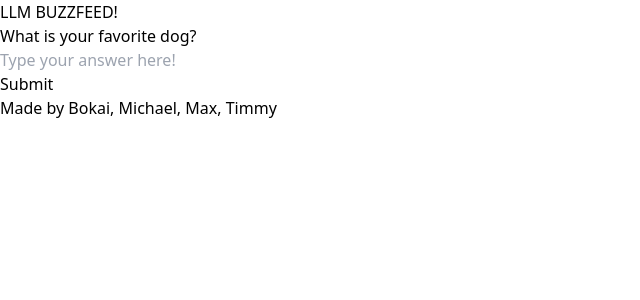
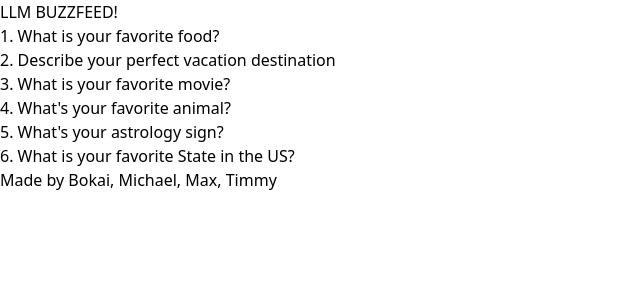
Before and after one commit to Timfon/LLM-Buzzfeed, a React (Vite) app in the folder frontend/: page /quiz in a window 1280 px wide. Shown: the top 300 px of the page, without its empty margins (0-640 px from the left). Built offline with nearby package versions, Linux system fonts and the light colour scheme.

Commit message:
quiz functionality

```diff
--- a/frontend/src/layout/RootLayout.tsx
+++ b/frontend/src/layout/RootLayout.tsx
@@ -1,4 +1,4 @@
-import { Outlet } from "react-router-dom";
+import { Outlet, Link } from "react-router-dom";
 
 export default function Root() {
     return (
@@ -22,7 +22,7 @@ export default function Root() {
 function Head() {
   return (
     <div>
-        LLM BUZZFEED!
+        <Link to = "/">LLM BUZZFEED!</Link>
     </div>
   )
 }
--- a/frontend/src/pages/quiz.tsx
+++ b/frontend/src/pages/quiz.tsx
@@ -1,28 +1,17 @@
-
+import { questions, qData } from "../utils/questions";
 
 export default function Quiz() {
     return (
       <>
         <div id="sidebar">
-          <h1>What is your favorite dog?</h1>
-          <div>
-            <form id="user-input" role="input">
-              <input
-                id="q"
-                aria-label="Buzz feed input"
-                placeholder="Type your answer here!"
-                type="input"
-                name="q"
-              />
-              <div
-                className="sr-only"
-                aria-live="polite"
-              ></div>
-            </form>
-            <form method="post">
-              <button type="submit">Submit</button>
-            </form>
-          </div>
+          <form id="user-input" role="input">
+            {questions.map((q: qData, index: number) =>
+            <div className = "flex my-5 p-2">
+              <label className = "mr-2 p-2 font-semibold">{index + 1+ ". " + q.q}</label>
+              <input maxLength={50} name = {q.tag} id = {q.tag} className = "border-2 p-2 border-gray-300 rounded-md focus:transition ease-linear"/>
+            </div>
+            )}
+          </form>
         </div>
         <div id="detail"></div>
       </>
--- a/frontend/src/utils/questions.tsx
+++ b/frontend/src/utils/questions.tsx
@@ -1,9 +1,30 @@
-export const questions: string[] = [
-"What is your favorite food?",
-"Describe your perfect vacation destination",
-"What is your favorite movie?",
-"What's your favorite animal?",
-"Some students have a background, identity, interest, or talent that is so meaningful they believe their application would be incomplete without it. If this sounds like you, then please share your story.",
-"What's your astrology sign?",
-"What is your favorite State in the US?"
+export interface qData{
+    tag: string,
+    q: string;
+}
+
+export const questions: qData[] = [
+{
+    tag: "food",
+    q: "What is your favorite food?"},
+{
+    tag: "vacation",
+    q: "Describe your perfect vacation destination"},
+
+{
+    tag: "movie",
+   q: "What is your favorite movie?"
+},
+
+{
+    tag: "animal",
+   q: "What's your favorite animal?"},
+{
+    tag: "astrology",
+    q: "What's your astrology sign?"
+}
+,
+{
+    tag: "state",
+    q: "What is your favorite State in the US?"}
 ]
```
